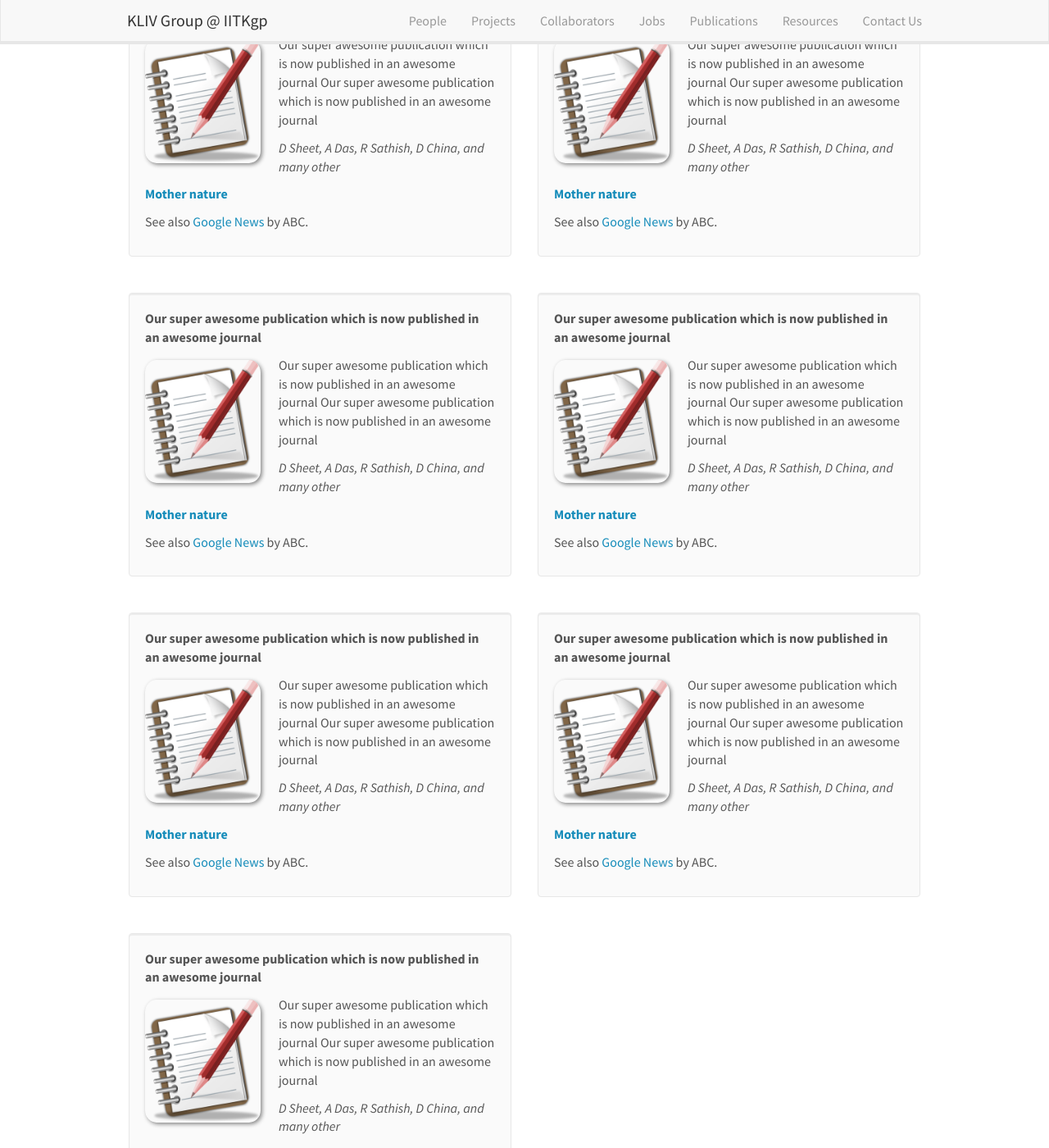
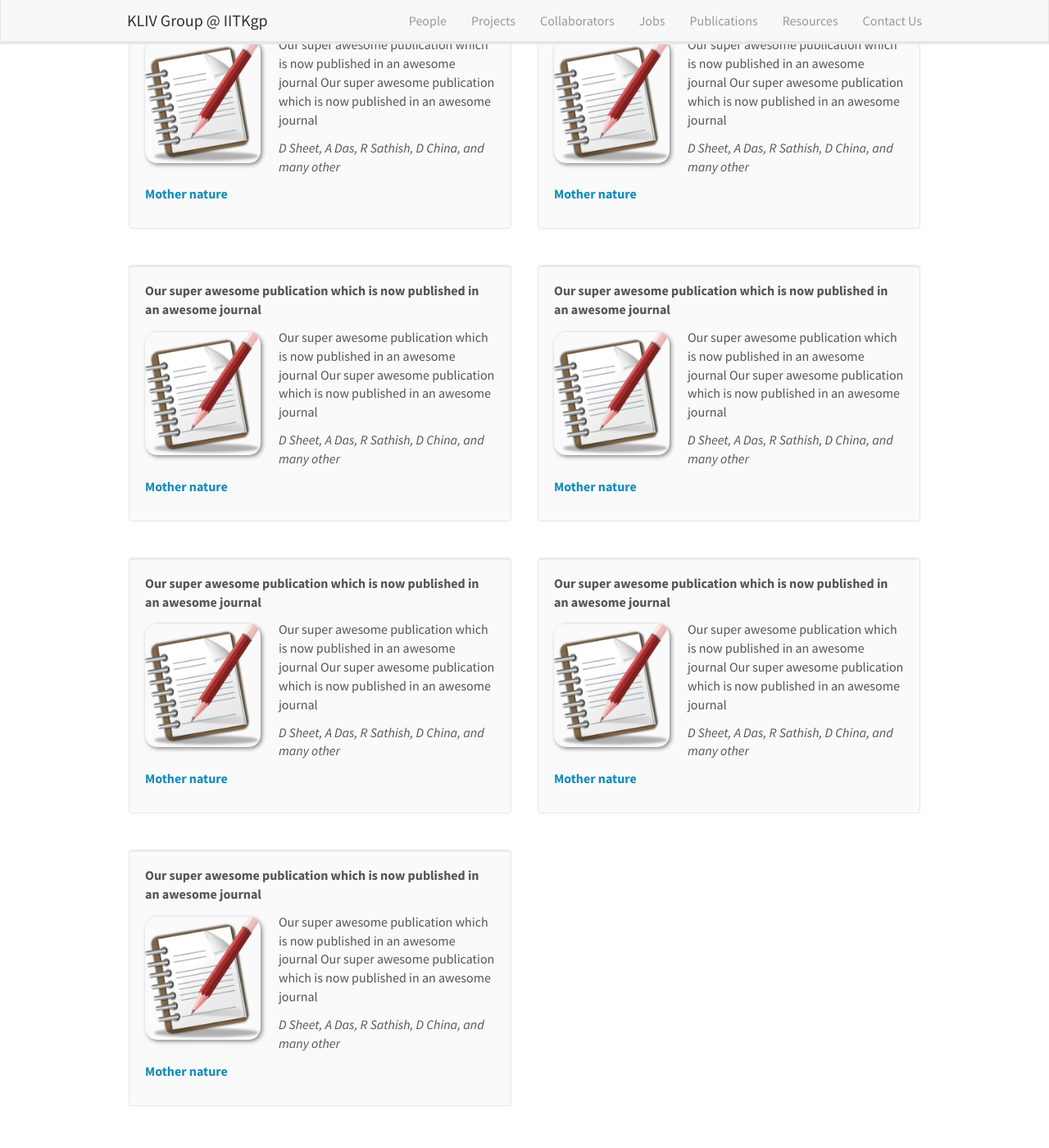
Before and after one commit to iitkliv/tempsite, a Jekyll site: the page built from _pages/publications.md, in a window 1280 px wide and 1400 px high, scrolled down 249 px. Shown: the whole window at 82% size. Built offline with Jekyll 4.4.1, drawn with Linux system fonts in a browser that asks for light colours; nearby versions of some CDN libraries; some of the changed text lies outside the part shown.

Commit message:
no news attribute for publications; we have description for that

```diff
--- a/_data/publist.yml
+++ b/_data/publist.yml
@@ -5,7 +5,6 @@
     url: https://ourpublicationurl.com
     display:  Mother nature
   highlight: 1
-  news2: See also <a href="https://www.google.co.in"> Google News </a> by ABC.
 
 - title: "Our super awesome publication which is now published in an awesome journal"
   description: Our super awesome publication which is now published in an awesome journal Our super awesome publication which is now published in an awesome journal
@@ -14,7 +13,6 @@
     url: https://ourpublicationurl.com
     display:  Mother nature
   highlight: 1
-  news2: See also <a href="https://www.google.co.in"> Google News </a> by ABC.
 
 - title: "Our super awesome publication which is now published in an awesome journal"
   description: Our super awesome publication which is now published in an awesome journal Our super awesome publication which is now published in an awesome journal
@@ -23,7 +21,6 @@
     url: https://ourpublicationurl.com
     display:  Mother nature
   highlight: 1
-  news2: See also <a href="https://www.google.co.in"> Google News </a> by ABC.
 
 - title: "Our super awesome publication which is now published in an awesome journal"
   description: Our super awesome publication which is now published in an awesome journal Our super awesome publication which is now published in an awesome journal
@@ -32,7 +29,6 @@
     url: https://ourpublicationurl.com
     display:  Mother nature
   highlight: 1
-  news2: See also <a href="https://www.google.co.in"> Google News </a> by ABC.
 
 - title: "Our super awesome publication which is now published in an awesome journal"
   description: Our super awesome publication which is now published in an awesome journal Our super awesome publication which is now published in an awesome journal
@@ -41,7 +37,6 @@
     url: https://ourpublicationurl.com
     display:  Mother nature
   highlight: 1
-  news2: See also <a href="https://www.google.co.in"> Google News </a> by ABC.
 
 - title: "Our super awesome publication which is now published in an awesome journal"
   description: Our super awesome publication which is now published in an awesome journal Our super awesome publication which is now published in an awesome journal
@@ -50,7 +45,6 @@
     url: https://ourpublicationurl.com
     display:  Mother nature
   highlight: 1
-  news2: See also <a href="https://www.google.co.in"> Google News </a> by ABC.
 
 - title: "Our super awesome publication which is now published in an awesome journal"
   description: Our super awesome publication which is now published in an awesome journal Our super awesome publication which is now published in an awesome journal
@@ -59,4 +53,3 @@
     url: https://ourpublicationurl.com
     display:  Mother nature
   highlight: 1
-  news2: See also <a href="https://www.google.co.in"> Google News </a> by ABC.
--- a/_pages/publications.md
+++ b/_pages/publications.md
@@ -35,7 +35,6 @@ permalink: /publications/
   <p><em>{{ publi.authors }}</em></p>
   <p><strong><a href="{{ publi.link.url }}">{{ publi.link.display }}</a></strong></p>
   <p class="text-danger"><strong> {{ publi.news1 }}</strong></p>
-  <p> {{ publi.news2 }}</p>
  </div>
 </div>
 
```
